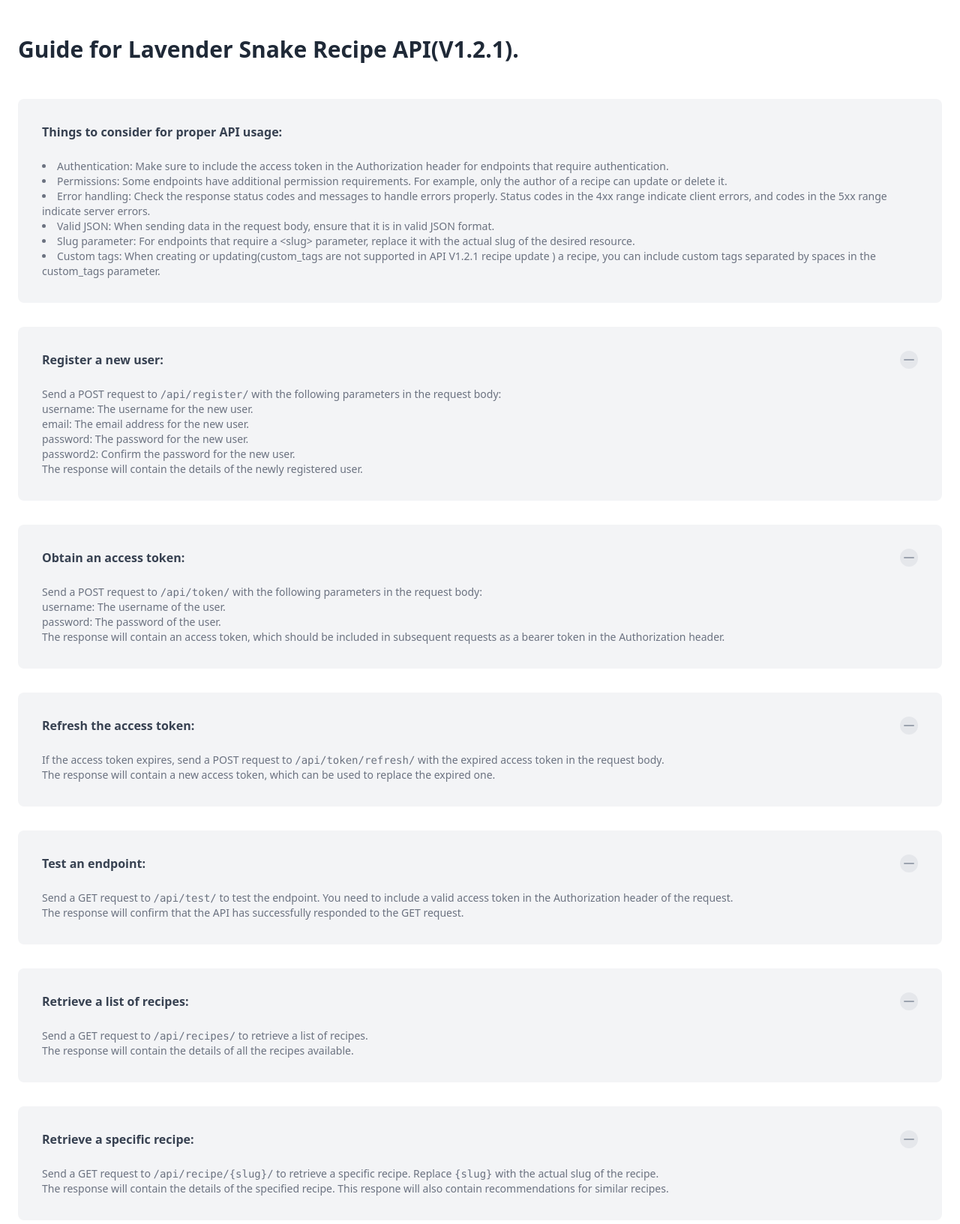
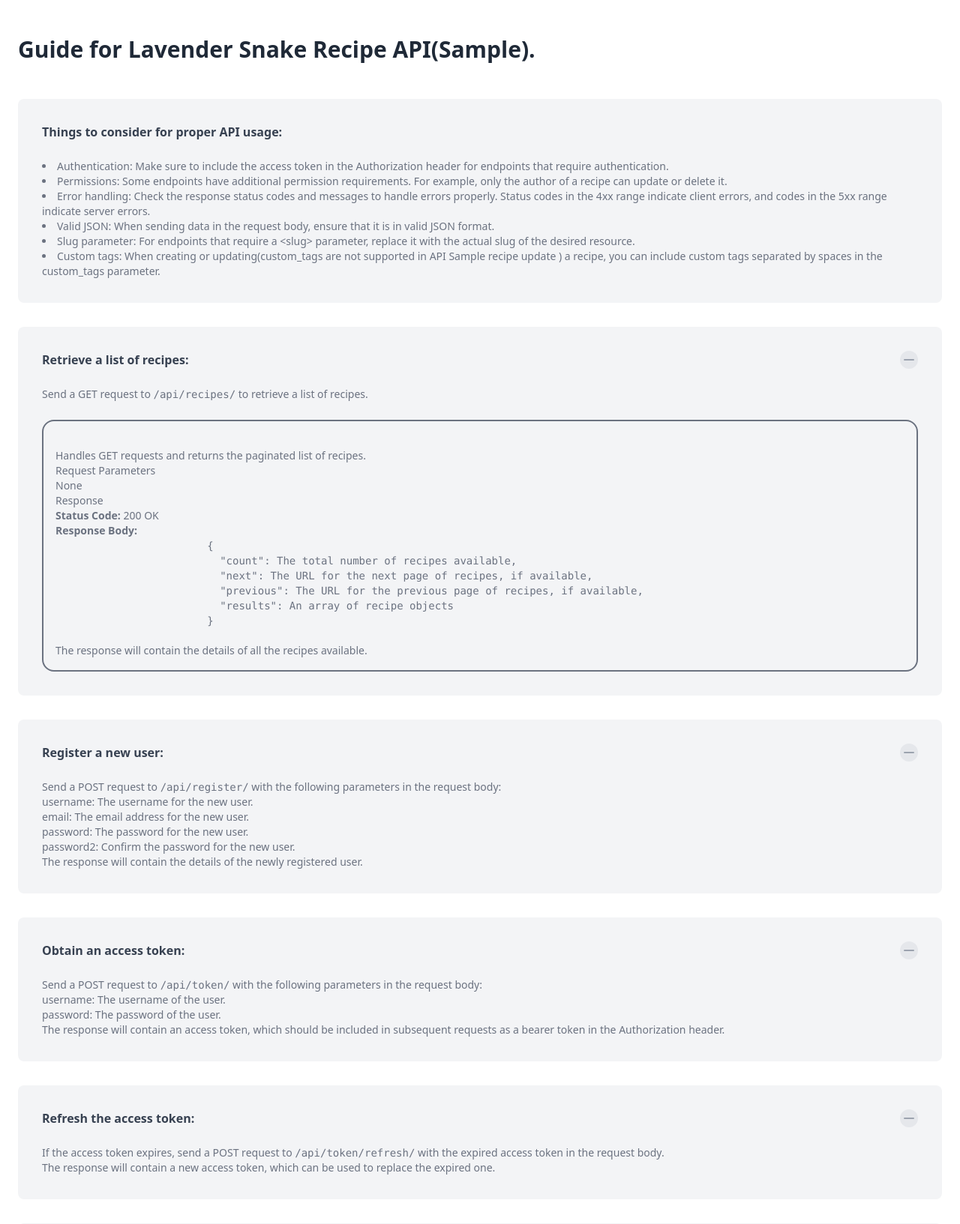
Before and after one commit to Hack-Weekly/lavender-snake-recipe, a Django app: template api/templates/api/docs.html in a window 1280 px wide. Shown: the part 72-1705 px from the top of the page at 75% size. Run offline with Django 4.2, Linux system fonts and the light colour scheme; the template is opened without the code that fills it: most values are stand-ins (such as "Sample title", 1, 10 or a date in 2020); some libraries are stand-ins or nearby versions.

Commit message:
[API] added pagination to api and fixed image rendering issue in detail page

```diff
--- /dev/null
+++ b/api/custom_pagination.py
@@ -0,0 +1,6 @@
+from rest_framework.pagination import PageNumberPagination
+
+class RecipePagination(PageNumberPagination):
+    page_size = 10
+    page_size_query_param = 'page_size'
+    max_page_size = 100
--- a/api/templates/api/docs.html
+++ b/api/templates/api/docs.html
@@ -5,7 +5,7 @@
 
 <section class="bg-white dark:bg-gray-900">
     <div class="container px-6 py-12 mx-auto">
-        <h1 class="text-2xl font-semibold text-gray-800 lg:text-3xl dark:text-white">Guide for Lavender Snake Recipe API(V1.2.1).</h1>
+        <h1 class="text-2xl font-semibold text-gray-800 lg:text-3xl dark:text-white">Guide for Lavender Snake Recipe API({{api_version}}).</h1>
 
         <div class="mt-8 space-y-8 lg:mt-12">
 
@@ -17,8 +17,51 @@
                         <li>Error handling: Check the response status codes and messages to handle errors properly. Status codes in the 4xx range indicate client errors, and codes in the 5xx range indicate server errors.</li>
                         <li>Valid JSON: When sending data in the request body, ensure that it is in valid JSON format.</li>
                         <li>Slug parameter: For endpoints that require a &lt;slug&gt; parameter, replace it with the actual slug of the desired resource.</li>
-                        <li>Custom tags: When creating or updating(custom_tags are not supported in API V1.2.1 recipe update ) a recipe, you can include custom tags separated by spaces in the custom_tags parameter.</li>
+                        <li>Custom tags: When creating or updating(custom_tags are not supported in API {{api_version}} recipe update ) a recipe, you can include custom tags separated by spaces in the custom_tags parameter.</li>
                     </ul>
+                </div>
+
+                <div class="p-8 bg-gray-100 rounded-lg dark:bg-gray-800">
+                    <button class="flex items-center justify-between w-full">
+                        <h1 class="font-semibold text-gray-700 dark:text-white">Retrieve a list of recipes:</h1>
+                        <span class="text-gray-400 bg-gray-200 rounded-full">
+                            <svg xmlns="http://www.w3.org/2000/svg" class="w-6 h-6" fill="none" viewBox="0 0 24 24" stroke="currentColor">
+                                <path stroke-linecap="round" stroke-linejoin="round" stroke-width="2" d="M18 12H6" />
+                            </svg>
+                        </span>
+                    </button>
+                    <p class="mt-6 text-sm text-gray-500 dark:text-gray-300">
+                        Send a GET request to <code>/api/recipes/</code> to retrieve a list of recipes.
+                    </p>
+                    <div class="mt-6 p-4 text-sm text-gray-500 dark:text-gray-300 border-2 border-gray-500 rounded-2xl">
+                        <br>
+
+
+                        <p>Handles GET requests and returns the paginated list of recipes.</p>
+
+                        <h3>Request Parameters</h3>
+
+                        <p>None</p>
+
+                        <h3>Response</h3>
+
+                        <ul>
+                          <li><strong>Status Code:</strong> 200 OK</li>
+                          <li><strong>Response Body:</strong></li>
+                        </ul>
+
+                        <pre>
+                        {
+                          "count": The total number of recipes available,
+                          "next": The URL for the next page of recipes, if available,
+                          "previous": The URL for the previous page of recipes, if available,
+                          "results": An array of recipe objects
+                        }
+                        </pre>
+
+                        The response will contain the details of all the recipes available.
+
+                    </div>
                 </div>
 
                 <div class="p-8 bg-gray-100 rounded-lg dark:bg-gray-800">
@@ -99,21 +142,7 @@
                     </p>
                 </div>
 
-                <div class="p-8 bg-gray-100 rounded-lg dark:bg-gray-800">
-                    <button class="flex items-center justify-between w-full">
-                        <h1 class="font-semibold text-gray-700 dark:text-white">Retrieve a list of recipes:</h1>
-                        <span class="text-gray-400 bg-gray-200 rounded-full">
-                            <svg xmlns="http://www.w3.org/2000/svg" class="w-6 h-6" fill="none" viewBox="0 0 24 24" stroke="currentColor">
-                                <path stroke-linecap="round" stroke-linejoin="round" stroke-width="2" d="M18 12H6" />
-                            </svg>
-                        </span>
-                    </button>
-                    <p class="mt-6 text-sm text-gray-500 dark:text-gray-300">
-                        Send a GET request to <code>/api/recipes/</code> to retrieve a list of recipes.
-                        <br>
-                        The response will contain the details of all the recipes available.
-                    </p>
-                </div>
+
 
                 <div class="p-8 bg-gray-100 rounded-lg dark:bg-gray-800">
                     <button class="flex items-center justify-between w-full">
--- a/recipe/models.py
+++ b/recipe/models.py
@@ -13,6 +13,9 @@ class Recipe(models.Model):
     servings = models.PositiveIntegerField()
     prep_time = models.PositiveIntegerField()
     instructions = models.TextField()
+
+    def recipe_image_url(self):
+        return self.recipe_image
 
     def __str__(self):
         return self.title
```
Also changed, not shown: api/views.py (+13 -3 lines), recipe/templates/recipe/recipe_detail.html (+5 -2 lines), recipe/templates/recipe/recipe_list.html (+18 -0 lines), 1 other file.
